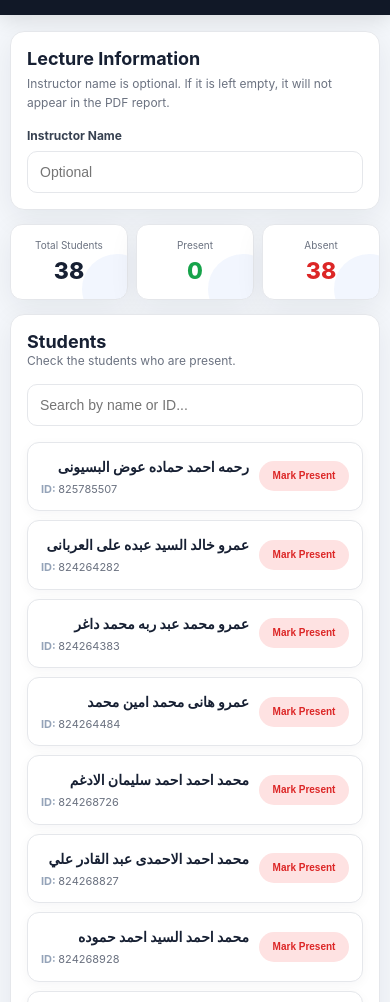
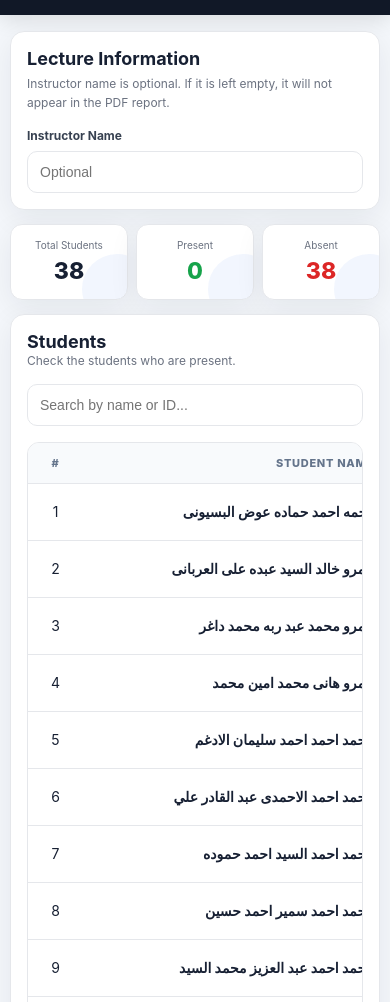
Before and after one commit to scriptedbymohammed/Section2_Attendace, a plain HTML site: page index.html in a window 390 px wide. Shown: the part 86-1088 px from the top of the page. Drawn offline with nearby package versions, Linux system fonts and the light colour scheme.

Commit message:
Update style.css

```diff
--- a/style.css
+++ b/style.css
@@ -12,7 +12,6 @@
   --text: #172033;
   --muted: #6b7280;
   --border: #e5e7eb;
-
   --radius: 16px;
   --shadow: 0 8px 30px rgba(15, 23, 42, 0.07);
 }
@@ -27,11 +26,17 @@
   padding: 0;
 }
 
+html {
+  width: 100%;
+  overflow-x: hidden;
+}
+
 body {
   font-family: Inter, Arial, sans-serif;
   background: var(--bg);
   color: var(--text);
   min-height: 100vh;
+  overflow-x: hidden;
 }
 
 /* =========================
@@ -83,7 +88,6 @@ h1 {
 
 .container {
   width: min(1100px, calc(100% - 32px));
-
   margin: 30px auto 50px;
 }
 
@@ -94,11 +98,8 @@ h1 {
 .card,
 .stat-card {
   background: var(--card);
-
   border: 1px solid var(--border);
-
   border-radius: var(--radius);
-
   box-shadow: var(--shadow);
 }
 
@@ -112,13 +113,10 @@ h1 {
 
 .setup-card {
   display: flex;
-
   align-items: flex-end;
-
   justify-content: space-between;
 
   gap: 30px;
-
   margin-bottom: 20px;
 }
 
@@ -133,9 +131,7 @@ h2 {
 
 .muted {
   color: var(--muted);
-
   font-size: 14px;
-
   line-height: 1.6;
 }
 
@@ -145,11 +141,8 @@ h2 {
 
 label {
   width: 330px;
-
   color: #374151;
-
   font-size: 13px;
-
   font-weight: 700;
 }
 
@@ -157,17 +150,13 @@ input {
   width: 100%;
 
   margin-top: 8px;
-
   padding: 12px 14px;
 
   border: 1px solid var(--border);
-
   border-radius: 10px;
 
   outline: none;
-
   background: white;
-
   color: var(--text);
 
   font-size: 14px;
@@ -192,7 +181,6 @@ input:focus {
 
 .search {
   width: 300px;
-
   margin: 0;
 }
 
@@ -202,19 +190,15 @@ input:focus {
 
 .stats {
   display: grid;
-
   grid-template-columns: repeat(3, 1fr);
 
   gap: 16px;
-
   margin-bottom: 20px;
 }
 
 .stat-card {
   padding: 20px;
-
   position: relative;
-
   overflow: hidden;
 
   transition:
@@ -224,7 +208,6 @@ input:focus {
 
 .stat-card:hover {
   transform: translateY(-3px);
-
   box-shadow: 0 14px 35px rgba(15, 23, 42, 0.1);
 }
 
@@ -256,7 +239,6 @@ input:focus {
 
 .stat-card strong {
   font-size: 30px;
-
   font-weight: 800;
 }
 
@@ -276,7 +258,6 @@ input:focus {
   display: flex;
 
   align-items: flex-end;
-
   justify-content: space-between;
 
   gap: 20px;
@@ -289,19 +270,23 @@ input:focus {
 ========================= */
 
 .table-wrap {
+  width: 100%;
+
   overflow-x: auto;
+  overflow-y: hidden;
 
   border: 1px solid var(--border);
+  border-radius: 12px;
 
-  border-radius: 12px;
+  -webkit-overflow-scrolling: touch;
 }
 
 table {
   width: 100%;
+  min-width: 650px;
 
   border-collapse: collapse;
-
-  min-width: 650px;
+  table-layout: auto;
 }
 
 th,
@@ -311,8 +296,9 @@ td {
   border-bottom: 1px solid var(--border);
 
   font-size: 14px;
+  text-align: left;
 
-  text-align: left;
+  white-space: nowrap;
 }
 
 th {
@@ -321,11 +307,9 @@ th {
   color: #64748b;
 
   font-size: 11px;
-
   font-weight: 800;
 
   text-transform: uppercase;
-
   letter-spacing: 0.7px;
 }
 
@@ -347,10 +331,35 @@ tbody tr:last-child td {
 
 td:nth-child(2) {
   direction: rtl;
+  text-align: right;
+  font-weight: 600;
 
-  text-align: right;
+  min-width: 270px;
+}
 
-  font-weight: 600;
+th:nth-child(2) {
+  min-width: 270px;
+}
+
+th:nth-child(1),
+td:nth-child(1) {
+  width: 60px;
+  min-width: 60px;
+  text-align: center;
+}
+
+th:nth-child(3),
+td:nth-child(3) {
+  width: 140px;
+  min-width: 140px;
+  text-align: center;
+}
+
+th:nth-child(4),
+td:nth-child(4) {
+  width: 150px;
+  min-width: 150px;
+  text-align: center;
 }
 
 /* =========================
@@ -367,12 +376,12 @@ td:nth-child(2) {
   cursor: pointer;
 
   font-size: 12px;
-
   font-weight: 750;
 
   background: var(--red-bg);
+  color: var(--red);
 
-  color: var(--red);
+  white-space: nowrap;
 
   transition:
     transform 0.15s ease,
@@ -388,7 +397,6 @@ td:nth-child(2) {
 
 .status-btn.present {
   background: var(--green-bg);
-
   color: var(--green);
 }
 
@@ -420,7 +428,6 @@ td:nth-child(2) {
   cursor: pointer;
 
   font-size: 14px;
-
   font-weight: 750;
 
   transition:
@@ -439,7 +446,6 @@ td:nth-child(2) {
 
 .btn.primary {
   background: var(--blue);
-
   color: white;
 
   box-shadow: 0 5px 15px rgba(37, 99, 235, 0.2);
@@ -453,7 +459,6 @@ td:nth-child(2) {
 
 .btn.secondary {
   background: #eef2f7;
-
   color: #334155;
 }
 
@@ -473,10 +478,71 @@ td:nth-child(2) {
   color: var(--muted);
 }
 
-/* ========================= Footer ========================= */ .site-footer { margin-top: 40px; padding: 22px 20px; text-align: center; border-top: 1px solid #e5e7eb; background: #ffffff; } .footer-content { display: flex; align-items: center; justify-content: center; gap: 10px; color: #6b7280; font-size: 14px; } .footer-content strong { color: #111827; font-weight: 700; } .gmail-link { width: 34px; height: 34px; display: inline-flex; align-items: center; justify-content: center; border-radius: 50%; color: #6b7280; transition: all 0.2s ease; } .gmail-link svg { width: 21px; height: 21px; fill: currentColor; } .gmail-link:hover { color: #ea4335; background: #fef2f2; transform: translateY(-2px); } @media (max-width: 600px) { .footer-content { flex-wrap: wrap; font-size: 13px; } }
+/* =========================
+   FOOTER
+========================= */
+
+.site-footer {
+  margin-top: 40px;
+  padding: 22px 20px;
+
+  text-align: center;
+
+  border-top: 1px solid #e5e7eb;
+
+  background: #ffffff;
+}
+
+.footer-content {
+  display: flex;
+
+  align-items: center;
+  justify-content: center;
+
+  gap: 10px;
+
+  color: #6b7280;
+
+  font-size: 14px;
+}
+
+.footer-content strong {
+  color: #111827;
+  font-weight: 700;
+}
+
+.gmail-link {
+  width: 34px;
+  height: 34px;
+
+  display: inline-flex;
+
+  align-items: center;
+  justify-content: center;
+
+  border-radius: 50%;
+
+  color: #6b7280;
+
+  transition: all 0.2s ease;
+}
+
+.gmail-link svg {
+  width: 21px;
+  height: 21px;
+
+  fill: currentColor;
+}
+
+.gmail-link:hover {
+  color: #ea4335;
+  background: #fef2f2;
+
+  transform: translateY(-2px);
+}
 
 /* =========================
-   RESPONSIVE / MOBILE
+   MOBILE
 ========================= */
 
 @media (max-width: 700px) {
@@ -486,14 +552,14 @@ td:nth-child(2) {
     overflow-x: hidden;
   }
 
-  /* =========================
-     TOP BAR
-  ========================= */
+  /* TOP BAR */
 
   .topbar {
     padding: 18px 16px;
+
     flex-direction: column;
     align-items: flex-start;
+
     gap: 5px;
   }
 
@@ -512,34 +578,30 @@ td:nth-child(2) {
     font-size: 12px;
   }
 
-  /* =========================
-     MAIN CONTAINER
-  ========================= */
+  /* CONTAINER */
 
   .container {
     width: calc(100% - 20px);
     max-width: 100%;
+
     margin: 16px auto 30px;
   }
 
-  /* =========================
-     CARDS
-  ========================= */
+  /* CARDS */
 
   .card {
     padding: 16px;
     border-radius: 14px;
   }
 
-  /* =========================
-     LECTURE INFORMATION
-  ========================= */
+  /* LECTURE */
 
   .setup-card {
-    display: flex;
     flex-direction: column;
     align-items: stretch;
+
     gap: 16px;
+
     margin-bottom: 14px;
   }
 
@@ -561,31 +623,39 @@ td:nth-child(2) {
   input {
     width: 100%;
     min-width: 0;
+
     padding: 12px;
+
     font-size: 14px;
   }
 
-  /* =========================
-     STATISTICS
-  ========================= */
+  /* STATISTICS */
 
   .stats {
     grid-template-columns: repeat(3, minmax(0, 1fr));
+
     gap: 8px;
+
     margin-bottom: 14px;
   }
 
   .stat-card {
     min-width: 0;
+
     padding: 14px 7px;
+
     text-align: center;
+
     border-radius: 12px;
   }
 
   .stat-card span {
     font-size: 10px;
+
     line-height: 1.2;
+
     margin-bottom: 6px;
+
     white-space: nowrap;
   }
 
@@ -593,15 +663,15 @@ td:nth-child(2) {
     font-size: 23px;
   }
 
-  /* =========================
-     STUDENTS HEADER
-  ========================= */
+  /* STUDENTS HEADER */
 
   .section-heading {
-    display: flex;
     flex-direction: column;
+
     align-items: stretch;
+
     gap: 13px;
+
     margin-bottom: 16px;
   }
 
@@ -611,177 +681,178 @@ td:nth-child(2) {
 
   .search {
     width: 100%;
+
     min-width: 0;
+
     margin: 0;
+
     padding: 12px;
   }
 
   /* =========================
-     STUDENT CARDS
+     MOBILE TABLE
+     HORIZONTAL SCROLL
   ========================= */
 
   .table-wrap {
     width: 100%;
-    border: none;
-    overflow: visible;
+
+    overflow-x: auto;
+    overflow-y: hidden;
+
+    -webkit-overflow-scrolling: touch;
+
+    border: 1px solid var(--border);
+    border-radius: 12px;
   }
 
   table {
+    display: table;
+
     width: 100%;
-    min-width: 0;
-    border: none;
+    min-width: 650px;
+
+    border-collapse: collapse;
+    table-layout: auto;
   }
 
   thead {
-    display: none;
+    display: table-header-group;
   }
 
   tbody {
-    display: block;
-    width: 100%;
+    display: table-row-group;
   }
 
-  tbody tr {
-    width: 100%;
-    min-width: 0;
-
-    display: grid;
-    grid-template-columns: minmax(0, 1fr) auto;
-    grid-template-rows: auto auto;
-
-    gap: 5px 10px;
-
-    padding: 13px;
-    margin-bottom: 9px;
-
-    background: #ffffff;
-    border: 1px solid var(--border);
-    border-radius: 12px;
-
-    box-shadow: 0 3px 12px rgba(15, 23, 42, 0.04);
-
-    overflow: hidden;
+  tr {
+    display: table-row;
   }
 
-  tbody tr:hover {
-    background: #ffffff;
+  th,
+  td {
+    display: table-cell;
+
+    white-space: nowrap;
+
+    padding: 13px 14px;
   }
 
-  tbody td {
-    min-width: 0;
-    display: block;
-    padding: 0;
-    border: none;
-    font-size: 13px;
+  /* Number */
+
+  th:nth-child(1),
+  td:nth-child(1) {
+    width: 55px;
+    min-width: 55px;
+
+    text-align: center;
   }
 
-  /* Hide number */
-  tbody td:nth-child(1) {
-    display: none;
-  }
+  /* Name */
 
-  /* Student name */
-  tbody td:nth-child(2) {
-    grid-column: 1;
-    grid-row: 1;
-
-    width: 100%;
+  th:nth-child(2),
+  td:nth-child(2) {
+    min-width: 270px;
 
     direction: rtl;
     text-align: right;
 
-    font-size: 14px;
-    line-height: 1.5;
-    font-weight: 700;
-
-    overflow-wrap: anywhere;
-    word-break: normal;
+    white-space: nowrap;
   }
 
-  /* Student ID */
-  tbody td:nth-child(3) {
-    grid-column: 1;
-    grid-row: 2;
+  /* ID */
 
-    width: 100%;
+  th:nth-child(3),
+  td:nth-child(3) {
+    min-width: 130px;
 
-    color: var(--muted);
-    font-size: 11px;
-    line-height: 1.4;
+    text-align: center;
 
     direction: ltr;
-    text-align: left;
   }
 
-  tbody td:nth-child(3)::before {
-    content: "ID: ";
-    font-weight: 700;
-    color: #94a3b8;
-  }
+  /* Status */
 
-  /* Status button */
-  tbody td:nth-child(4) {
-    grid-column: 2;
-    grid-row: 1 / span 2;
+  th:nth-child(4),
+  td:nth-child(4) {
+    min-width: 140px;
 
-    display: flex;
-    align-items: center;
-    justify-content: center;
-
-    min-width: 90px;
+    text-align: center;
   }
 
   .status-btn {
-    width: 100%;
-    max-width: 105px;
+    padding: 9px 12px;
 
-    padding: 9px 10px;
+    font-size: 11px;
 
     white-space: nowrap;
-    text-align: center;
-
-    font-size: 10px;
-    line-height: 1.2;
   }
 
-  /* =========================
-     BOTTOM ACTIONS
-  ========================= */
+  /* SCROLLBAR */
+
+  .table-wrap::-webkit-scrollbar {
+    height: 7px;
+  }
+
+  .table-wrap::-webkit-scrollbar-track {
+    background: #f1f5f9;
+
+    border-radius: 10px;
+  }
+
+  .table-wrap::-webkit-scrollbar-thumb {
+    background: #cbd5e1;
+
+    border-radius: 10px;
+  }
+
+  .table-wrap::-webkit-scrollbar-thumb:hover {
+    background: #94a3b8;
+  }
+
+  /* ACTION BUTTONS */
 
   .actions {
-    display: flex;
     flex-direction: column;
+
     gap: 9px;
+
     margin-top: 16px;
   }
 
   .btn {
     width: 100%;
+
     min-height: 46px;
+
     padding: 12px 14px;
+
     font-size: 13px;
   }
 
-  /* =========================
-     FOOTER
-  ========================= */
+  /* FOOTER */
 
   .site-footer {
     margin-top: 25px;
+
     padding: 18px 15px;
   }
 
   .footer-content {
     gap: 8px;
+
     flex-wrap: wrap;
+
     justify-content: center;
+
     font-size: 12px;
+
     line-height: 1.5;
   }
 
   .gmail-link {
     width: 32px;
     height: 32px;
+
     flex-shrink: 0;
   }
 
@@ -790,7 +861,6 @@ td:nth-child(2) {
     height: 19px;
   }
 }
-
 
 /* =========================
    VERY SMALL PHONES
@@ -822,26 +892,31 @@ td:nth-child(2) {
     font-size: 21px;
   }
 
-  tbody tr {
-    grid-template-columns: minmax(0, 1fr) 88px;
-    padding: 11px;
+  /* TABLE REMAINS SCROLLABLE */
+
+  .table-wrap {
+    border-radius: 10px;
   }
 
-  tbody td:nth-child(2) {
-    font-size: 13px;
+  table {
+    min-width: 620px;
+  }
+
+  th,
+  td {
+    padding: 11px 10px;
   }
 
   .status-btn {
-    max-width: 88px;
-    padding: 8px 7px;
-    font-size: 9px;
+    padding: 8px 10px;
+
+    font-size: 10px;
   }
 
   .footer-content {
     font-size: 11px;
   }
 }
-
 
 /* =========================
    SMALL ANIMATION
@@ -850,13 +925,11 @@ td:nth-child(2) {
 @keyframes fadeIn {
   from {
     opacity: 0;
-
     transform: translateY(5px);
   }
 
   to {
     opacity: 1;
-
     transform: translateY(0);
   }
 }
```
